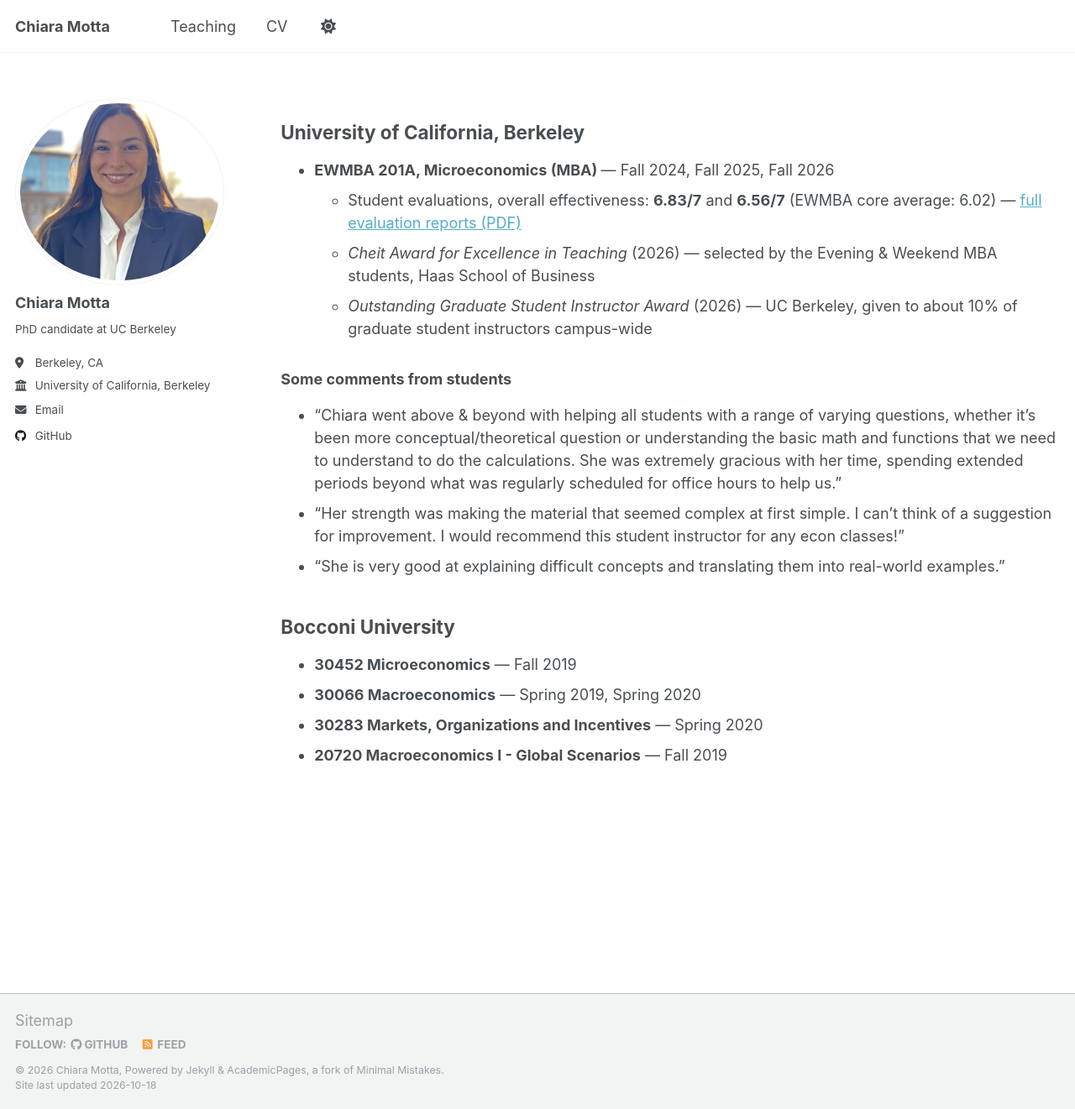
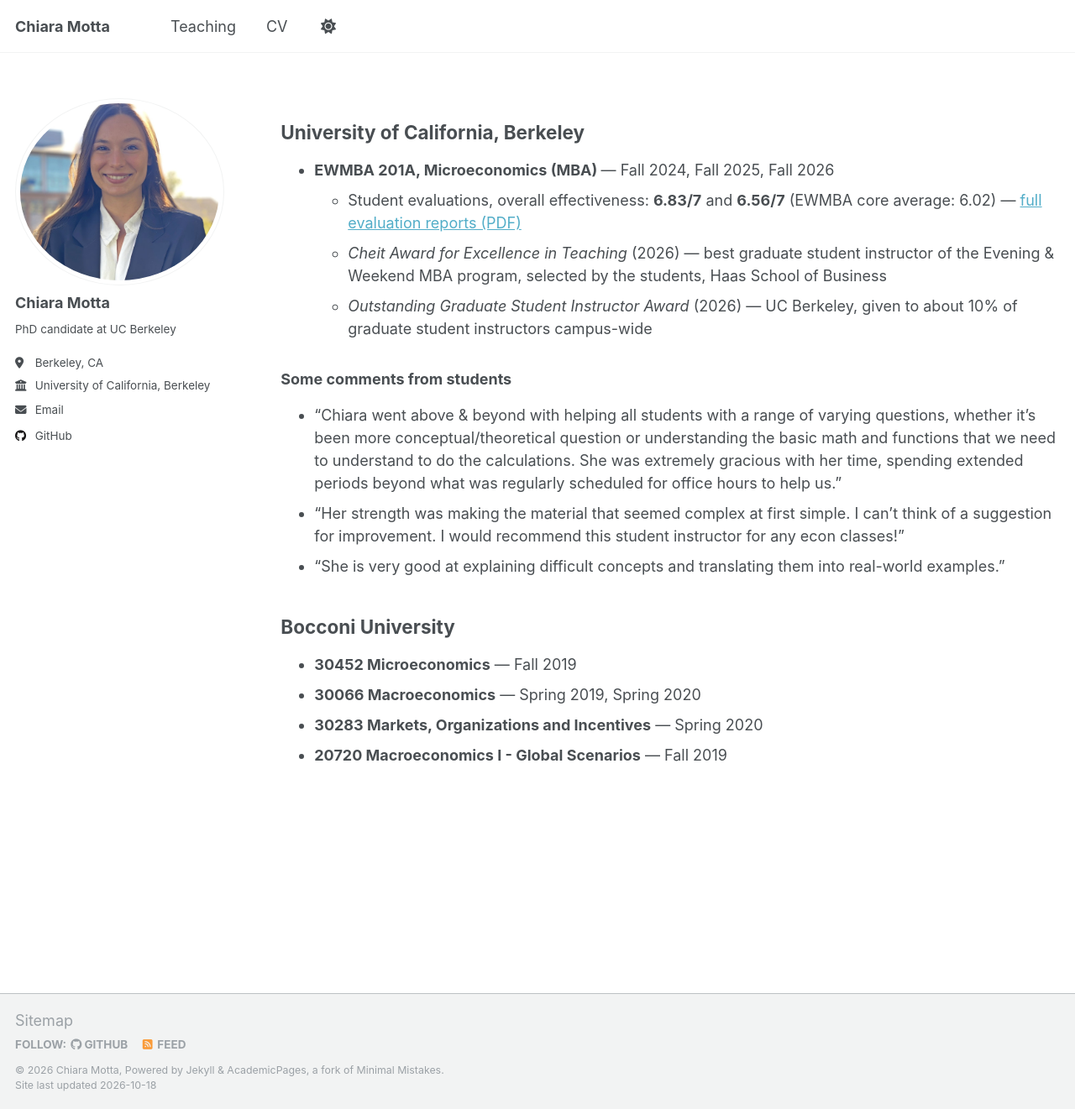
Before and after one commit to chimotta/chimotta.github.io, a Jekyll site: the page built from _pages/teaching.html, in a window 1280 px wide and 1321 px high. Shown: the whole window at 84% size. Built offline with Jekyll 4.4.1, drawn with Linux system fonts in a browser that asks for light colours.

Commit message:
Teaching page: Cheit Award = best GSI of the EWMBA program
Co-Authored-By: Claude Opus 5.5 <noreply@anthropic.com>

```diff
--- a/_pages/teaching.html
+++ b/_pages/teaching.html
@@ -11,7 +11,7 @@ author_profile: true
   <li><strong>EWMBA 201A, Microeconomics (MBA) </strong> — Fall 2024, Fall 2025, Fall 2026
     <ul>
       <li>Student evaluations, overall effectiveness: <strong>6.83/7</strong> and <strong>6.56/7</strong> (EWMBA core average: 6.02) — <a href="/files/Motta_Teaching_Evaluations.pdf">full evaluation reports (PDF)</a></li>
-      <li><em>Cheit Award for Excellence in Teaching</em> (2026) — selected by the Evening &amp; Weekend MBA students, Haas School of Business</li>
+      <li><em>Cheit Award for Excellence in Teaching</em> (2026) — best graduate student instructor of the Evening &amp; Weekend MBA program, selected by the students, Haas School of Business</li>
       <li><em>Outstanding Graduate Student Instructor Award</em> (2026) — UC Berkeley, given to about 10% of graduate student instructors campus-wide</li>
     </ul>
   </li>
```
